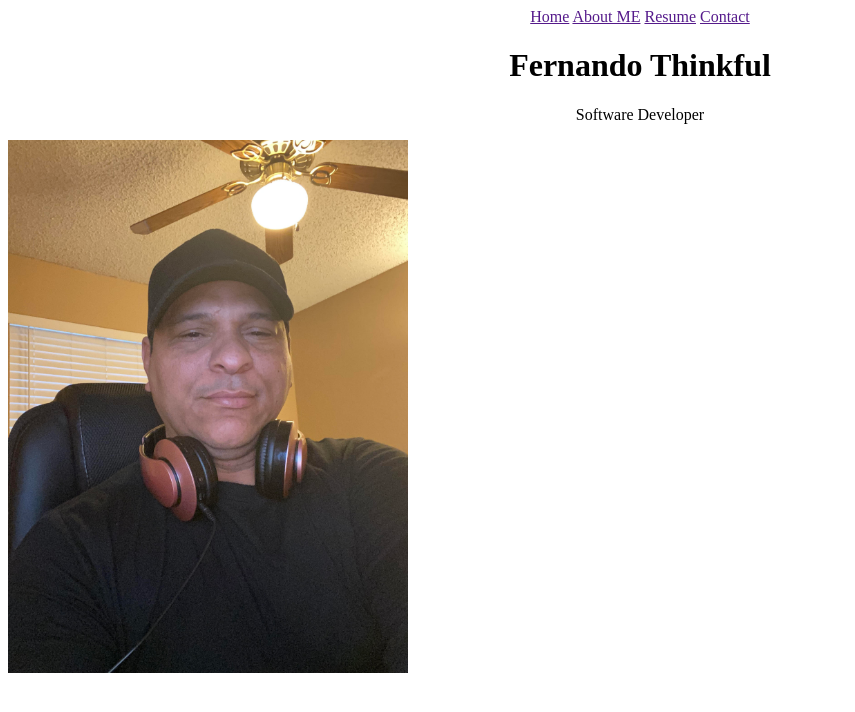
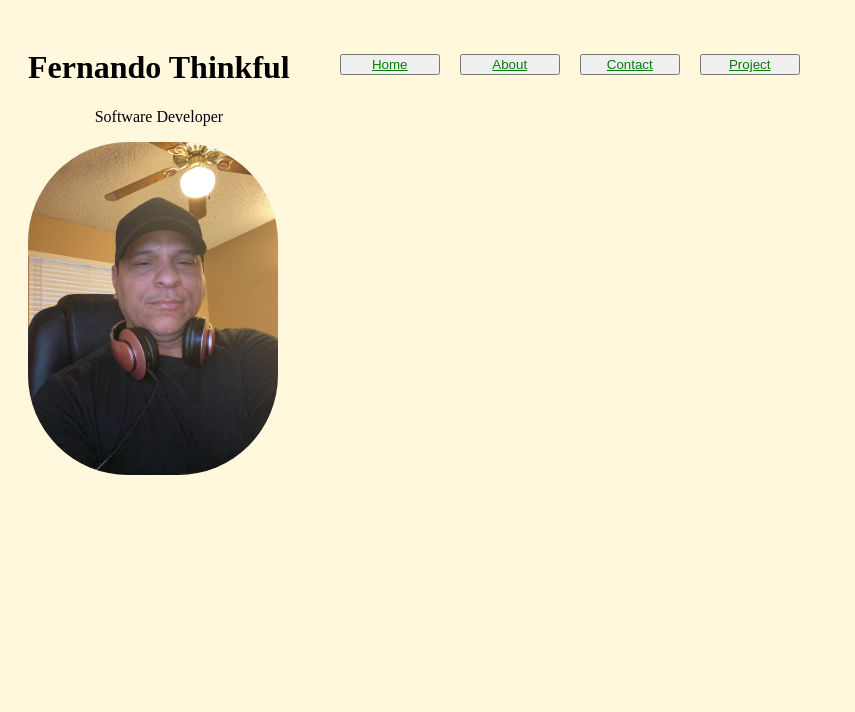
Before and after one commit to barbaroreyes/newPortafolio, a plain HTML site: page index.html in a window 1280 px wide. Shown: the whole page, without its empty margins (0-855 px from the left). Drawn offline with Linux system fonts and the light colour scheme.

Commit message:
added some body styles

```diff
--- a/index.html
+++ b/index.html
@@ -8,24 +8,34 @@
     <title>[Porta_Fer]</title>
 </head>
 <body>
-    <header style="text-align: center;">
-    <nav>
-        <a href="">Home</a>
-        <a href="">About ME</a>
-        <a href="">Resume</a>
-        <a href="">Contact</a>
-    </nav>
+   <div class="container">
+    <header >
+        <div class=" head">
+         <h1>Fernando Thinkful</h1>
+         <p >Software Developer</p>
+        </div>
          <div>
-     <h1>Fernando Thinkful</h1>
-     <p>Software Developer</p>
+            <img src="work.jpg" alt="picture">
         </div>
         </header>
         <main>
-        <div >
-           <img style="width: 400px;" src="work.jpg" alt="picture">
+          <div class="lists">
+            <ol >
+                <li><button class="btn"><a href="">Home</a></button></li>
+                <li><button class="btn"><a href="">About</a></button></li>
+                <li><button class="btn"><a href="">Contact</a></button></li>
+                <li><button class="btn"><a href="">Project</a></button></li>
+            </ol>
+            <ul>
+             <li></li>
+             <li></li>
+             <li></li>
+             <li></li>
+         </ul>
           </div>
         </main>
         <article></article>
         <footer></footer>
+   </div>
 </body>
 </html>
--- a/styles.css
+++ b/styles.css
@@ -1,3 +1,48 @@
-*{
+body{
+    display: flex;
+    background: cornsilk;
+}
+.container{
+ display: flex;
+
+ padding: 20px;
+ box-sizing: border-box;
+}
+.head{
+    text-align: center;
+}
+
+img{
+    width: 250px;
+    border-radius: 100px;
+}
+ol{
+    display: flex;
 
 }
+.btn{
+    width: 100px;
+    display: flex;
+    justify-content: center;
+    margin: 10px;
+}
+.btn a{
+    color: green;
+}
+li{
+ list-style: none;
+}
+@media (min-width:900px){
+ body {
+    display: flex;
+    align-content: center;;
+ }
+}
+@media (max-width:600px){
+   body {
+       background: white;
+   }
+   ol{
+       flex-direction: column;
+   }
+}
```
Lines whose indentation alone changed are shown as unchanged.
